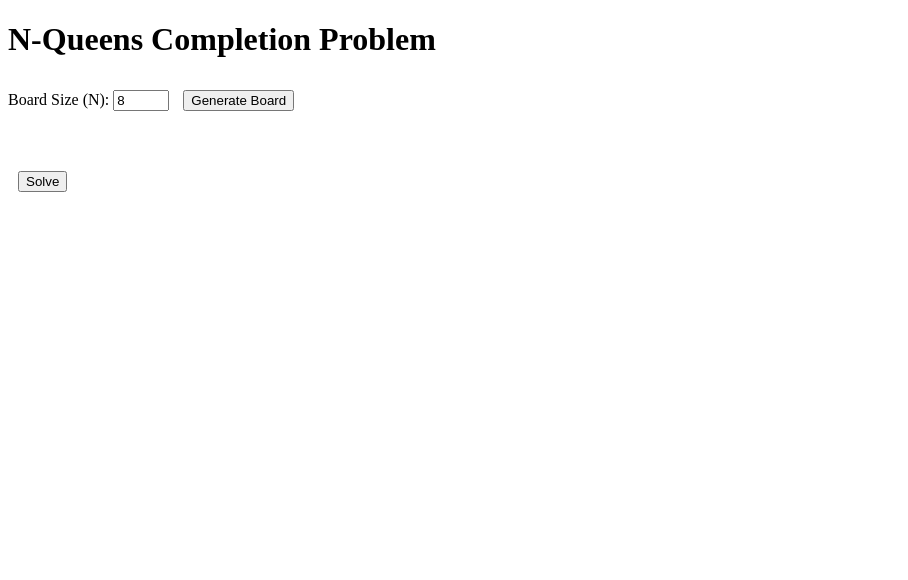
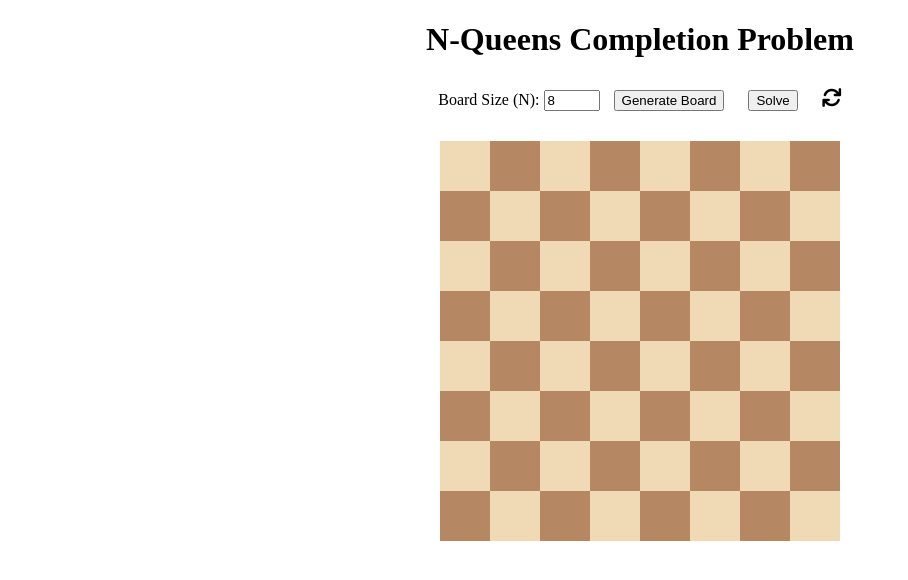
Before and after one commit to BismaQuisar/Polysphere-Puzzle, a Flask app: page / in a window 1280 px wide. Shown: the top 580 px of the page, without its empty margins (0-908 px from the left). Run offline with Flask 3, Linux system fonts and the light colour scheme.

Commit message:
UI updated

```diff
--- a/static/script.js
+++ b/static/script.js
@@ -14,6 +14,11 @@ function generateBoard() {
         for (let j = 0; j < n; j++) {
             const square = document.createElement('div');
             square.classList.add('square');
+            if ((i + j) % 2 === 0) {
+                square.style.backgroundColor = '#f0d9b5'; // Light
+            } else {
+                square.style.backgroundColor = '#b58863'; // Dark
+            }
             square.dataset.row = i;
             square.dataset.col = j;
             square.onclick = toggleQueen;
@@ -64,23 +69,33 @@ function displaySolutions(solutions) {
         container.innerHTML = '<p>No solutions found.</p>';
         return;
     }
-
     solutions.forEach((solution, index) => {
         const solutionBoard = document.createElement('div');
-        solutionBoard.innerHTML = `<h3>Solution ${index + 1}</h3>`;
-        solutionBoard.style.display = 'grid';
-        solutionBoard.style.gridTemplateColumns = `repeat(${n}, 50px)`;
+        const squaresRow = document.createElement('div');
+        solutionBoard.innerHTML = `<h3>Solution ${index + 1}:</h3>`;
+        squaresRow.style.display = 'grid';
+        squaresRow.style.gridTemplateColumns = `repeat(${n}, 50px)`;
         solutionBoard.style.marginBottom = '20px';
 
-        solution.forEach(row => {
-            row.split('').forEach(cell => {
+        solution.forEach((row, rowIndex)=> {
+            row.split('').forEach((cell, colIndex) => {
                 const square = document.createElement('div');
                 square.classList.add('square');
                 square.textContent = cell === 'Q' ? '♕' : '';
-                solutionBoard.appendChild(square);
+                if ((rowIndex + colIndex) % 2 === 0) {
+                    square.style.backgroundColor = '#f0d9b5'; // Light
+                } else {
+                    square.style.backgroundColor = '#b58863'; // Dark
+                }
+                squaresRow.appendChild(square);
             });
         });
 
+        solutionBoard.appendChild(squaresRow);
         container.appendChild(solutionBoard);
     });
 }
+
+window.onload = function() {
+    generateBoard();
+};
--- a/static/styles.css
+++ b/static/styles.css
@@ -1,13 +1,19 @@
+body {
+    display: flex;
+    flex-direction: column;
+    justify-content: center;
+    align-items: center;
+    margin: 0;
+}
+
 #board-container {
     display: grid;
-    gap: 5px;
     margin: 20px 0;
 }
 
 .square {
     width: 50px;
     height: 50px;
-    border: 1px solid black;
     text-align: center;
     line-height: 50px;
     font-size: 24px;
@@ -18,3 +24,14 @@
 button {
     margin: 10px;
 }
+
+.refresh-icon {
+    font-size: 20px;
+    cursor: pointer;
+    margin-left: 10px;
+    color: black;
+}
+
+.refresh-icon:hover {
+    color: #333333;
+}
--- a/templates/index.html
+++ b/templates/index.html
@@ -5,6 +5,7 @@
     <meta name="viewport" content="width=device-width, initial-scale=1.0">
     <title>N-Queens Solver</title>
     <link rel="stylesheet" href="{{ url_for('static', filename='styles.css') }}">
+    <link rel="stylesheet" href="https://cdnjs.cloudflare.com/ajax/libs/font-awesome/6.0.0-beta3/css/all.min.css">
 </head>
 <body>
     <h1>N-Queens Completion Problem</h1>
@@ -13,11 +14,11 @@
         <label for="board-size">Board Size (N): </label>
         <input type="number" id="board-size" value="8" min="4" max="20">
         <button onclick="generateBoard()">Generate Board</button>
+        <button onclick="solveBoard()">Solve</button>
+        <i class="fas fa-sync refresh-icon" onclick="generateBoard()" title="Refresh"></i>
     </div>
 
     <div id="board-container"></div>
-
-    <button onclick="solveBoard()">Solve</button>
 
     <div id="solutions"></div>
 
```
